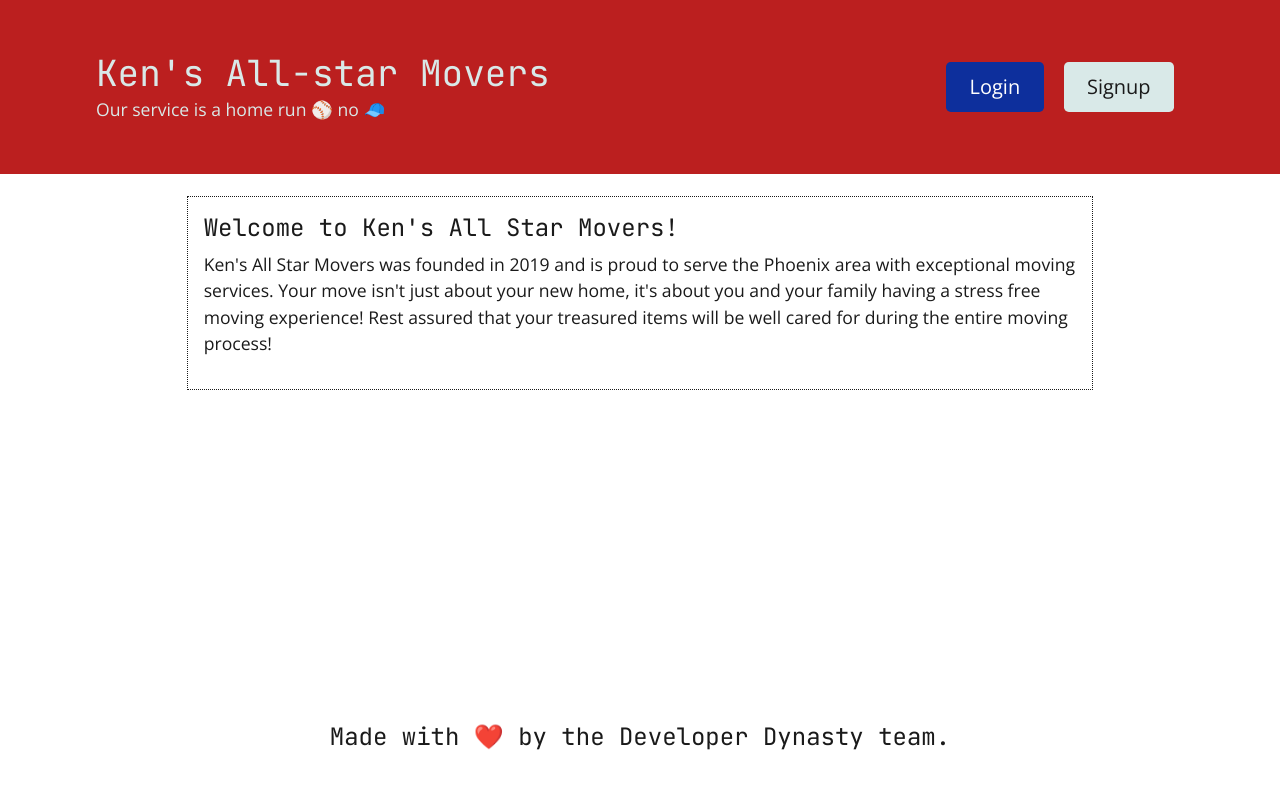
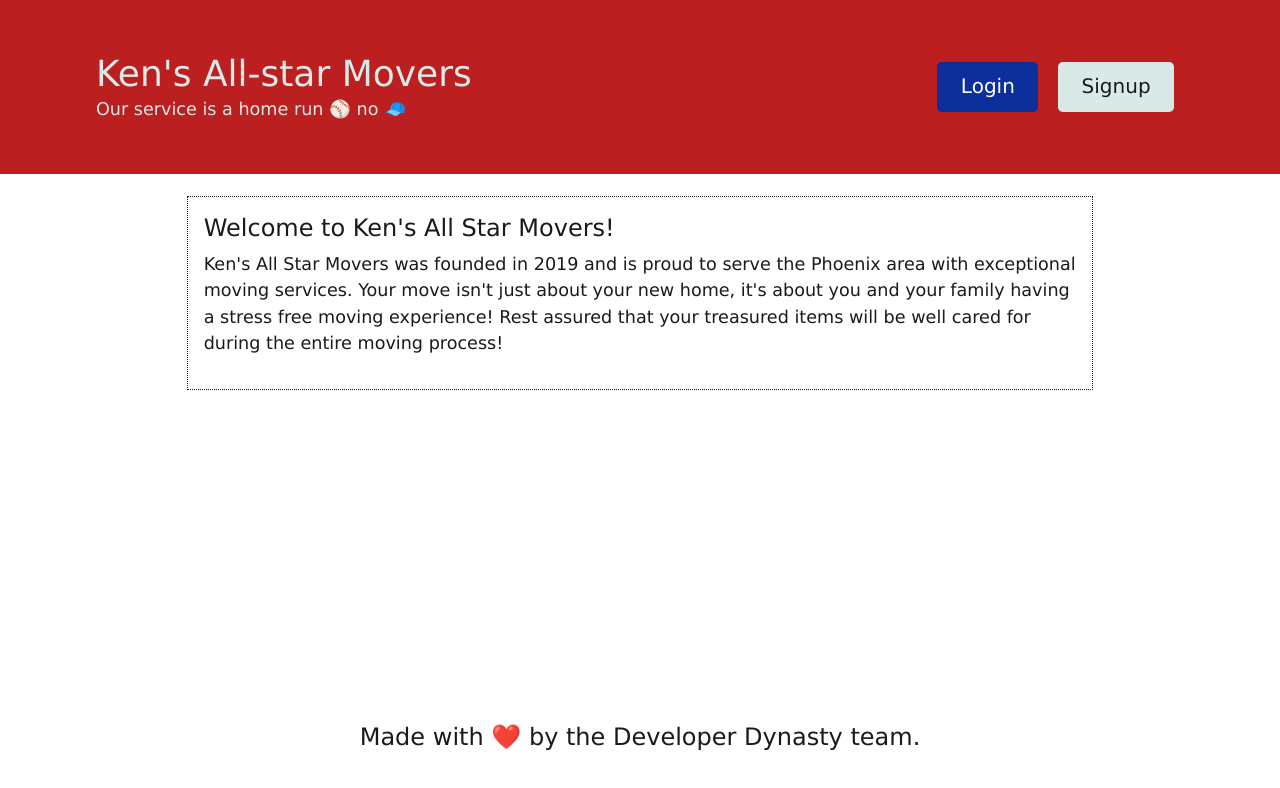
Before and after one commit to BrantMartin/KensAllStarMovers, a React (Create React App) app in the folder client/: page / in a window 1280 px wide. Shown: the top 788 px of the page. Built offline with nearby package versions, Linux system fonts and the light colour scheme; no server answers.

Commit message:
changed font css

```diff
--- a/client/src/index.css
+++ b/client/src/index.css
@@ -61,7 +61,7 @@ hr {
  * 2. Correct the odd `em` font sizing in all browsers.
  */
 pre {
-  font-family: monospace, monospace;
+  font-family: Verdana, sans-serif;
   /* 1 */
   font-size: 1em;
   /* 2 */
@@ -104,7 +104,7 @@ strong {
 code,
 kbd,
 samp {
-  font-family: monospace, monospace;
+  font-family: Verdana, sans-serif;
   /* 1 */
   font-size: 1em;
   /* 2 */
@@ -360,9 +360,7 @@ body {
 body {
   margin: 0;
   padding: 0;
-  font-family: 'Open Sans', -apple-system, BlinkMacSystemFont, 'Segoe UI',
-    Roboto, Helvetica, Arial, sans-serif, 'Apple Color Emoji', 'Segoe UI Emoji',
-    'Segoe UI Symbol';
+  font-family: Verdana, sans-serif;
   font-size: 16px;
   color: #1a1a1a;
 }
@@ -373,7 +371,7 @@ h3,
 h4,
 h5,
 h6 {
-  font-family: 'JetBrains Mono', monospace;
+  font-family: Verdana, sans-serif;
   margin: 0 0 0.5rem;
   line-height: 1.25;
 }
```
